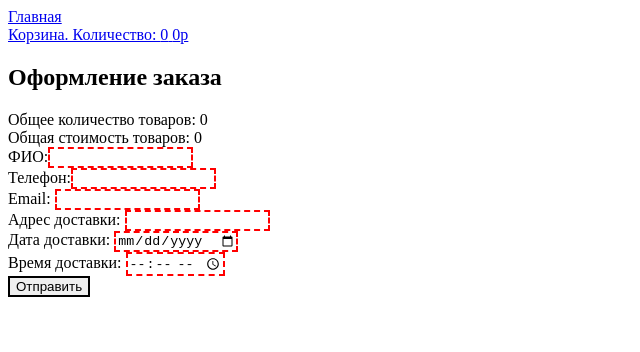
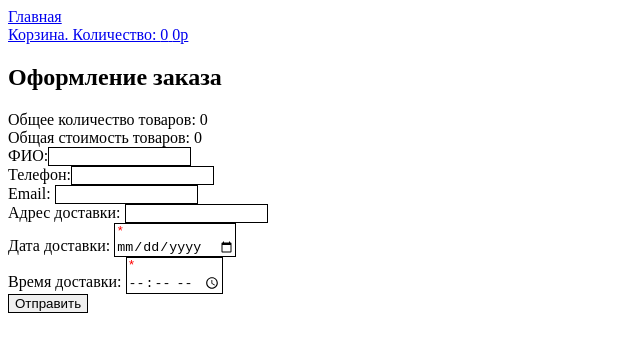
Before and after one commit to alimbagit/online-store, a React app: page /checkout in a window 1280 px wide. Shown: the top 352 px of the page, without its empty margins (0-640 px from the left). Built offline with nearby package versions, Linux system fonts and the light colour scheme; what cuid would draw is missing.

Commit message:
Переделал валидацию форм

```diff
--- /dev/null
+++ b/src/components/checkoutForm/index.tsx
@@ -0,0 +1,156 @@
+import React, { useRef, useState } from "react";
+import "./styles.scss";
+
+enum inputsList {
+  FIO = "FIO",
+  Phone = "Phone",
+  Email = "Email",
+  Address = "Address",
+  Date = "Date",
+  Time = "Time",
+}
+
+interface PropsCheckoutForm {
+  callbackFormValues: (checkoutInfo: string[]) => void;
+}
+
+const CheckoutForm = ({ callbackFormValues }: PropsCheckoutForm) => {
+  const myRef = useRef<HTMLInputElement>(null);
+  const [stateFIO, setStateFIO] = useState("");
+  const [stateAddress, setStateAddress] = useState("");
+  const [stateEmail, setStateEmail] = useState("");
+  const [statePhone, setStatePhone] = useState("");
+  const [stateDate, setStateDate] = useState("");
+  const [stateTime, setStateTime] = useState("");
+
+  const ChangeInputs = (event: React.FormEvent<HTMLInputElement>) => {
+    let validityText = "";
+    event.currentTarget.setCustomValidity("");
+    switch (event.currentTarget.name) {
+      case inputsList.FIO:
+        setStateFIO(event.currentTarget.value.toString());
+        validityText = "Введите ФИО через пробел";
+        break;
+      case inputsList.Address:
+        setStateAddress(event.currentTarget.value.toString());
+        validityText = "Введите свой точный адрес. Не менее 10 символов";
+        break;
+      case inputsList.Email:
+        setStateEmail(event.currentTarget.value.toString());
+        break;
+      case inputsList.Date:
+        setStateDate(event.currentTarget.value.toString());
+        break;
+      case inputsList.Phone:
+        setStatePhone(event.currentTarget.value.toString());
+        validityText = "Введите номер телефона в формате 987-654-32-10";
+        break;
+      case inputsList.Time:
+        setStateTime(event.currentTarget.value.toString());
+        break;
+      default:
+        validityText = "";
+        break;
+    }
+
+    console.log(
+      event.currentTarget.validationMessage,
+      event.currentTarget.validity.valid
+    );
+    event.currentTarget.validity.valid
+      ? event.currentTarget.setCustomValidity("")
+      : event.currentTarget.setCustomValidity(validityText);
+  };
+
+  return (
+    <div>
+      <form action="/checkout">
+        <div>
+          <label htmlFor={inputsList.FIO}>ФИО:</label>
+          <input
+            name={inputsList.FIO}
+            id={inputsList.FIO}
+            type="text"
+            pattern="\S+\s{1,}\S.+"
+            required
+            size={15}
+            autoComplete="name"
+            onChange={ChangeInputs}
+          />
+        </div>
+        <div>
+          <label htmlFor={inputsList.Phone}>Телефон:</label>
+          <input
+            id={inputsList.Phone}
+            name={inputsList.Phone}
+            type="tel"
+            inputMode="tel"
+            pattern="[0-9]{3}-[0-9]{3}-[0-9]{2}-[0-9]{2}"
+            required
+            size={15}
+            maxLength={13}
+            onChange={ChangeInputs}
+            title="(Введите номер телефона в формате 987-654-32-10)"
+            ref={myRef}
+          />
+        </div>
+        <div>
+          <label htmlFor={inputsList.Email}>Email: </label>
+          <input
+            required
+            name={inputsList.Email}
+            id={inputsList.Email}
+            type="email"
+            size={15}
+            onChange={ChangeInputs}
+            title="Введите свой Email"
+            ref={myRef}
+          />
+        </div>
+        <div>
+          <label htmlFor={inputsList.Address}>Адрес доставки: </label>
+          <input
+            name={inputsList.Address}
+            id={inputsList.Address}
+            required
+            type="text"
+            size={15}
+            minLength={10}
+            onChange={ChangeInputs}
+          />
+        </div>
+        <div>
+          <label htmlFor={inputsList.Date}>Дата доставки: </label>
+          <input
+            name={inputsList.Date}
+            id={inputsList.Date}
+            type="date"
+            required
+            size={15}
+            onChange={ChangeInputs}
+            title="Выберите удобную вам дату доставки"
+          />
+        </div>
+        <div>
+          <label htmlFor={inputsList.Time}>Время доставки: </label>
+          <input
+            name={inputsList.Time}
+            id={inputsList.Time}
+            type="time"
+            size={15}
+            required
+            onChange={ChangeInputs}
+            title="Выберите удобное вам время"
+          />
+        </div>
+        <input
+          type="submit"
+          value="Отправить"
+          onClick={() => callbackFormValues([stateFIO,statePhone,stateEmail,stateAddress,stateDate,stateTime])}
+        />
+      </form>
+    </div>
+  );
+};
+
+export default CheckoutForm;
--- /dev/null
+++ b/src/components/checkoutForm/styles.scss
@@ -0,0 +1,18 @@
+input:invalid {
+    border: 2px solid red;
+
+}
+
+input:valid {
+    border: 2px solid green;
+}
+input:required {
+    &:before{
+        content: "*";
+        color: red;
+    }
+    border: 1px solid black;
+}
+input:optional{
+    border: 0.5px solid black;
+}
--- a/src/components/oneItemInCheckout/index.tsx
+++ b/src/components/oneItemInCheckout/index.tsx
@@ -1,8 +1,5 @@
 import { GetItemFromId, initializeItem } from "data";
-import "./styles.scss"
 import React, { useEffect, useState } from "react";
-import { useDispatch } from "react-redux";
-import { changeItemCount, removeFromCart } from "redux/actions";
 import { CartItemProps } from "redux/rootReducer";
 
 interface PropsOneItemInCheckout {
@@ -13,7 +10,6 @@ const OneItemInCheckout = ({ itemCheckout }: PropsOneItemInCheckout) => {
 
     const [stateItem, setStateItem] = useState(initializeItem);
 
-    const dispatch = useDispatch();
     useEffect(() => {
         LoadItem();
     });
--- a/src/components/oneItemInCheckout/styles.scss
+++ /dev/null
@@ -1,7 +0,0 @@
-input:invalid {
-    border: 2px dashed red;
-}
-
-input:valid {
-    border: 2px solid black;
-}
--- a/src/data.ts
+++ b/src/data.ts
@@ -25,7 +25,6 @@ export interface Category extends Base {
  * Основная страница каталога.
  * @see https://github.com/alimbagit/online-store
  */
-/**
 
 /**
  * @param path Путь к подкаталогу
@@ -51,7 +50,7 @@ export const GetCategory = (
   let returnCategory = { ...tmpCategory };
   returnCategory.items = tmpCategory.items.slice(
     (numberPage - 1) * numberOfItems,
-    numberOfItems*numberPage
+    numberOfItems * numberPage
   );
   return returnCategory;
 };
--- a/src/pages/checkout/index.tsx
+++ b/src/pages/checkout/index.tsx
@@ -1,52 +1,19 @@
-import React, { useState } from "react";
+import React from "react";
 import { useSelector } from "react-redux";
 import { CartState } from "redux/rootReducer";
-import OneItemInCheckout from 'components/oneItemInCheckout';
+import OneItemInCheckout from "components/oneItemInCheckout";
+import CheckoutForm from "components/checkoutForm";
 /**
  * Страница оформления заказа
  */
 
-enum inputsList {
-  FIO = "FIO",
-  Phone = "Phone",
-  Email = "Email",
-  Address = "Address",
-  Date = "Date",
-  Time = "Time"
-}
-
 const Checkout = () => {
-
   const checkoutItems = useSelector((state: CartState) => state.items);
   const totalItems = useSelector((state: CartState) => state.totalItems);
   const totalPriceItems = useSelector((state: CartState) => state.totalPrice);
 
-  const [stateFIO, setStateFIO] = useState("");
+  const CallbackFormValues=(checkoutInfo:string[])=>{
 
-  const ChangeInputs = (event: React.FormEvent<HTMLInputElement>) => {
-    switch (event.currentTarget.name) {
-      case inputsList.FIO:
-        setStateFIO(event.currentTarget.value.toString());
-        break;
-      case inputsList.Address:
-        console.log("ПОле ФИО отредакторовано");
-        break;
-      case inputsList.Date:
-        console.log("ПОле ФИО отредакторовано");
-        break;
-      case inputsList.Email:
-        console.log("ПОле ФИО отредакторовано");
-        break;
-      case inputsList.Phone:
-        console.log("ПОле ФИО отредакторовано");
-        break;
-      case inputsList.Time:
-        console.log("ПОле ФИО отредакторовано");
-        break;
-      default:
-        console.log("Такого поля не существует");
-        break;
-    }
   }
 
   return (
@@ -62,40 +29,9 @@ const Checkout = () => {
         <div>Общая стоимость товаров: {totalPriceItems}</div>
       </div>
       <div>
-        <form action="/checkout">
-          <div>
-            <label htmlFor={inputsList.FIO}>ФИО:</label>
-            <input
-              name={inputsList.FIO}
-              id={inputsList.FIO}
-              type="text" required
-              size={15}
-              onChange={ChangeInputs} />
-          </div>
-          <div>
-            <label htmlFor={inputsList.Phone}>Телефон:</label>
-            <input id={inputsList.Phone} name={inputsList.Phone} type="tel" pattern="[0-9]{3}-[0-9]{3}-[0-9]{2}-[0-9]{2}" required size={15} onChange={ChangeInputs} />
-          </div>
-          <div>
-            <label htmlFor={inputsList.Email}>Email: </label>
-            <input name={inputsList.Email} id={inputsList.Email} type="email" required size={15} onChange={ChangeInputs} />
-          </div>
-          <div>
-            <label htmlFor={inputsList.Address}>Адрес доставки: </label>
-            <input name={inputsList.Address} id={inputsList.Address} required type="text" size={15} onChange={ChangeInputs} />
-          </div>
-          <div>
-            <label htmlFor={inputsList.Date}>Дата доставки: </label>
-            <input name={inputsList.Date} id={inputsList.Date} required type="date" size={15} onChange={ChangeInputs} />
-          </div>
-          <div>
-            <label htmlFor={inputsList.Time}>Время доставки: </label>
-            <input name={inputsList.Time} id={inputsList.Time} required type="time" size={15} onChange={ChangeInputs} />
-          </div>
-          <input type="submit" value="Отправить" />
-        </form>
+        <CheckoutForm callbackFormValues={CallbackFormValues}/>
       </div>
     </div>
-  )
-}
+  );
+};
 export default Checkout;
```
